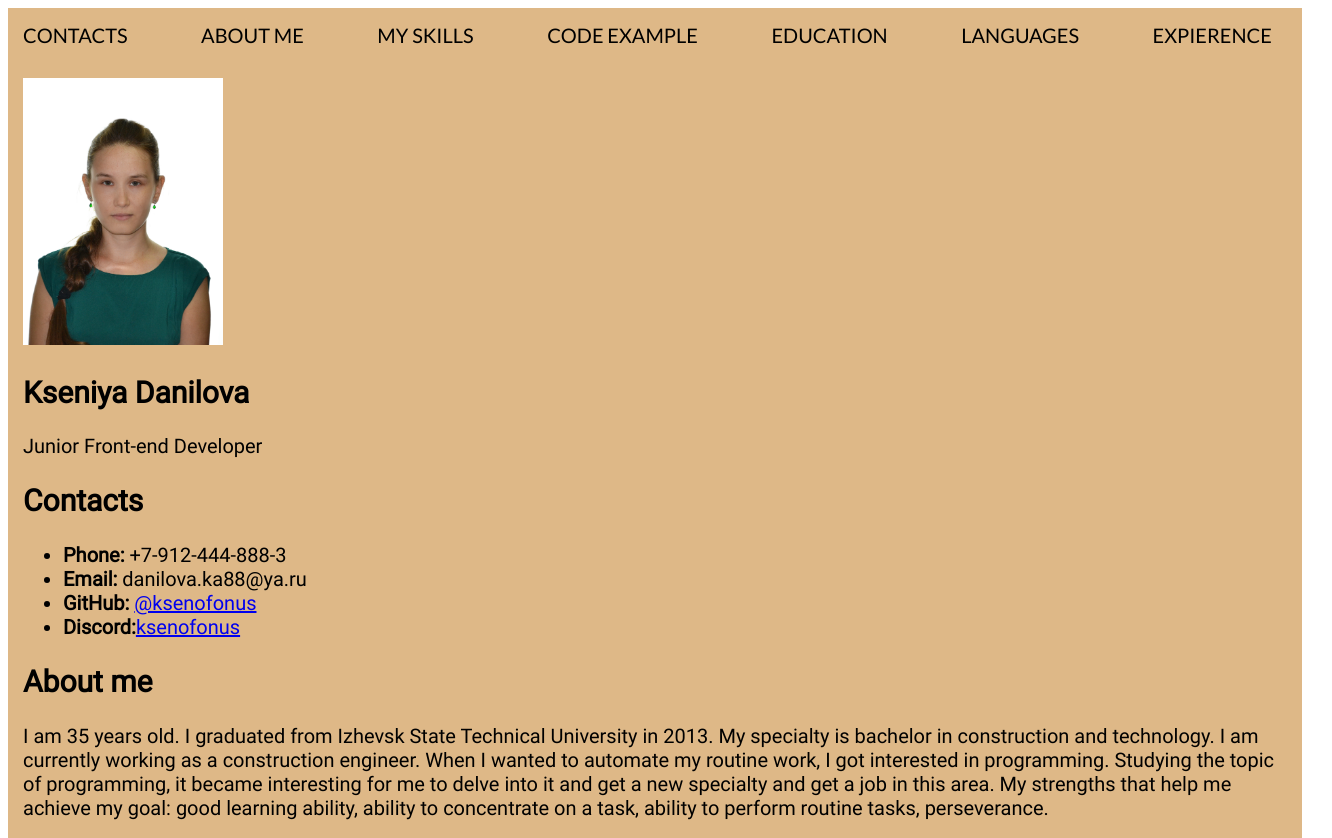
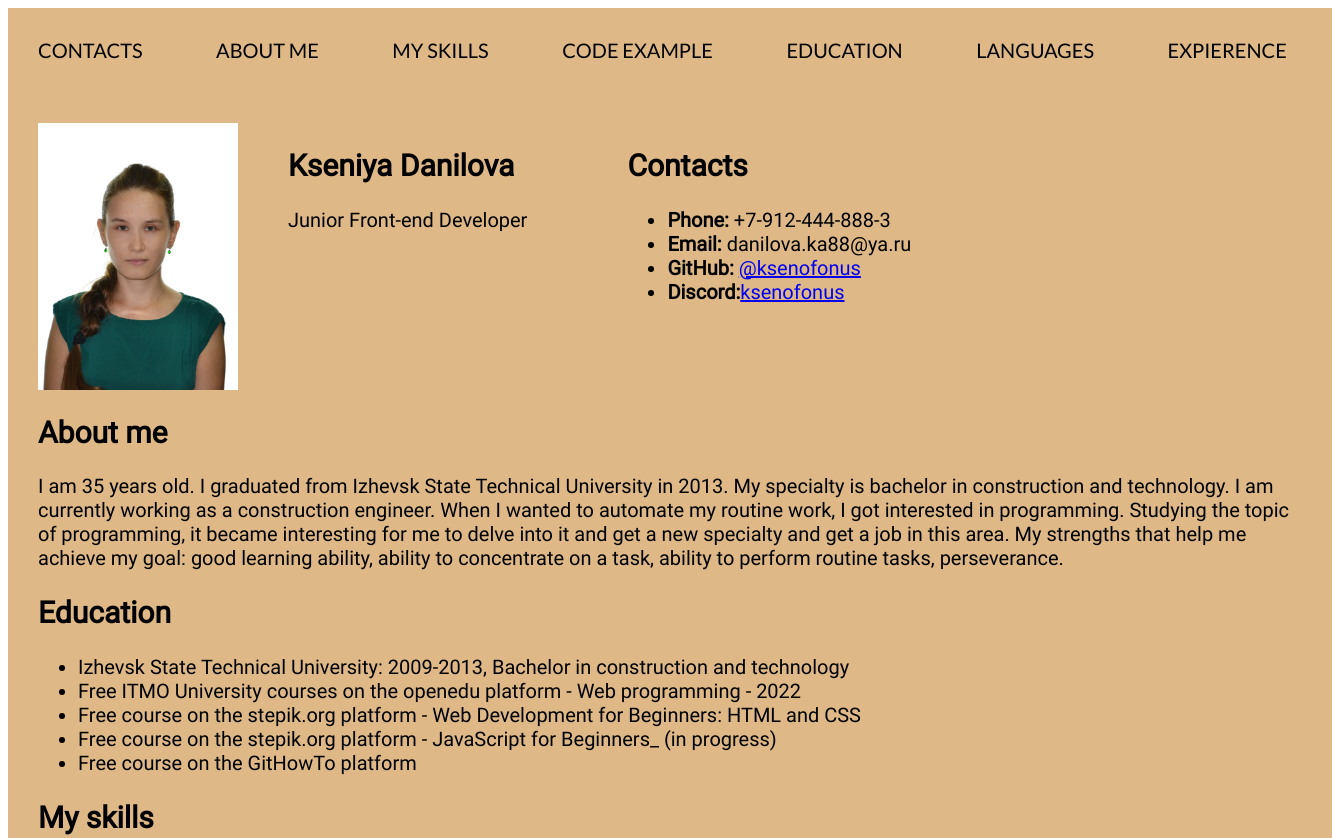
Before and after one commit to ksenofonus/rsschool-cv, a plain HTML site: page index.html in a window 1280 px wide. Shown: the top 838 px of the page, 1332 px wide, since content can reach past the window. Drawn offline with Linux system fonts and the light colour scheme.

Commit message:
refactor: move contact block into profile block

```diff
--- a/index.html
+++ b/index.html
@@ -31,8 +31,7 @@
         <h1 class="section-profile_title">Kseniya Danilova</h1>
         <p class="section-profile_text">Junior Front-end Developer</p>
     </div>
-</section>
-<section class="section section-contacts" id="contacts">
+    <div class="contacts" id="contacts">
         <h2 class="section_title">Contacts</h2>
         <ul>
             <li class="section-contacts_item"><b>Phone:</b> +7-912-444-888-3</li>
@@ -40,7 +39,9 @@
             <li class="section-contacts_item"><b>GitHub:</b> <a href="https://github.com/ksenofonus">@ksenofonus</a></li>
             <li class="section-contacts_item"><b>Discord:</b><a href="https://discord.com/channels/@ksenofonus">ksenofonus</a></li>
         </ul>
+    </div>
 </section>
+
 <section class="section section-summary" id="summary">
     <h2 class="section_title">About me</h2>
     <p>I am 35 years old. I graduated from Izhevsk State Technical University in 2013. My specialty is bachelor in construction and technology. I am currently working as a construction engineer. When I wanted to automate my routine work, I got interested in programming. Studying the topic of programming, it became interesting for me to delve into it and get a new specialty and get a job in this area. My strengths that help me achieve my goal: good learning ability, ability to concentrate on a task, ability to perform routine tasks, perseverance.</p>
--- a/style.css
+++ b/style.css
@@ -21,7 +21,7 @@ body {
   background-color: burlywood;
   width: 100%;
   margin: 0 auto;
-  padding: 15px;
+  padding: 30px;
 }
 
 .nav-list {
@@ -47,6 +47,13 @@ body {
 .nav-item a:hover, .nav-item a:focus {
   color: green;
 }
+.section-profile {
+  display: flex;
+}
 .section-profile_img {
   width: 200px;
 }
+.section-profile_info {
+  margin-left: 50px;
+  margin-right: 100px;
+}
```
Lines whose indentation alone changed are shown as unchanged.
